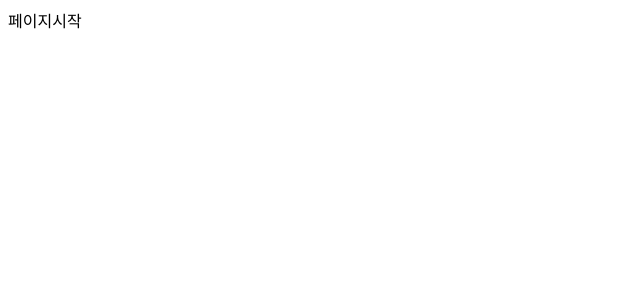
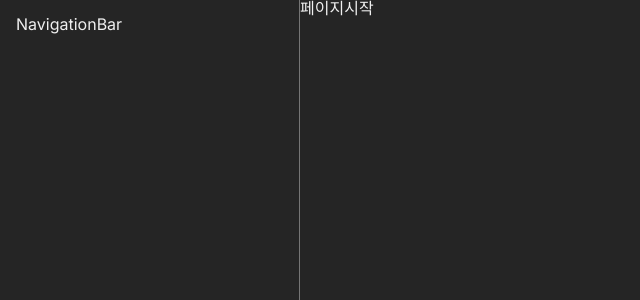
Before and after one commit to teamA-Portfolio/new-portfolio, a Next.js app: page / in a window 1280 px wide. Shown: the top 300 px of the page, without its empty margins (0-640 px from the left). Built offline with nearby package versions, Linux system fonts and the light colour scheme.

Commit message:
projectLayout

```diff
--- a/app/layout.tsx
+++ b/app/layout.tsx
@@ -1,21 +1,25 @@
-import type { Metadata } from 'next'
-import { Inter } from 'next/font/google'
+import type { Metadata } from "next";
+import { Inter } from "next/font/google";
+import "./styles/global.scss";
+import NavigationBar from "./component/NavigationBar";
 
-const inter = Inter({ subsets: ['latin'] })
+const inter = Inter({ subsets: ["latin"] });
 
 export const metadata: Metadata = {
-  title: 'Create Next App',
-  description: 'Generated by create next app',
+  title: "Create Next App",
+  description: "Generated by create next app",
+};
+
+interface RootLayoutProps {
+  children: React.ReactNode;
 }
-
-export default function RootLayout({
-  children,
-}: {
-  children: React.ReactNode
-}) {
+export default function RootLayout({ children }: RootLayoutProps) {
   return (
     <html lang="en">
-      <body className={inter.className}>{children}</body>
+      <body className={inter.className}>
+        <NavigationBar />
+        {children}
+      </body>
     </html>
-  )
+  );
 }
--- a/app/page.tsx
+++ b/app/page.tsx
@@ -1,8 +1,7 @@
-
 export default function Home() {
   return (
     <main>
       <div>페이지시작</div>
     </main>
-  )
+  );
 }
--- /dev/null
+++ b/app/styles/global.scss
@@ -0,0 +1,25 @@
+@import "reset.css";
+
+* {
+  color: #efefef;
+}
+
+body {
+  background-color: #252525;
+  display: flex;
+
+  --leftSidePadding: 300px;
+  > div {
+    position: fixed;
+    top: 0;
+    left: 0;
+    width: var(--leftSidePadding);
+    height: 100vh;
+    padding: 16px;
+    border-right: 1.5px solid #757575;
+  }
+  > main {
+    width: calc(100% - var(--leftSidePadding));
+    margin-left: var(--leftSidePadding);
+  }
+}
--- /dev/null
+++ b/app/styles/reset.css
@@ -0,0 +1,130 @@
+/* http://meyerweb.com/eric/tools/css/reset/
+   v2.0 | 20110126
+   License: none (public domain)
+*/
+
+html,
+body,
+div,
+span,
+applet,
+object,
+iframe,
+h1,
+h2,
+h3,
+h4,
+h5,
+h6,
+p,
+blockquote,
+pre,
+a,
+abbr,
+acronym,
+address,
+big,
+cite,
+code,
+del,
+dfn,
+em,
+img,
+ins,
+kbd,
+q,
+s,
+samp,
+small,
+strike,
+strong,
+sub,
+sup,
+tt,
+var,
+b,
+u,
+i,
+center,
+dl,
+dt,
+dd,
+ol,
+ul,
+li,
+fieldset,
+form,
+label,
+legend,
+table,
+caption,
+tbody,
+tfoot,
+thead,
+tr,
+th,
+td,
+article,
+aside,
+canvas,
+details,
+embed,
+figure,
+figcaption,
+footer,
+header,
+hgroup,
+menu,
+nav,
+output,
+ruby,
+section,
+summary,
+time,
+mark,
+audio,
+video {
+  margin: 0;
+  padding: 0;
+  border: 0;
+  font-size: 100%;
+  font: inherit;
+  vertical-align: baseline;
+  box-sizing: border-box;
+}
+/* HTML5 display-role reset for older browsers */
+article,
+aside,
+details,
+figcaption,
+figure,
+footer,
+header,
+hgroup,
+menu,
+nav,
+section {
+  display: block;
+}
+body {
+  line-height: 1;
+}
+ol,
+ul {
+  list-style: none;
+}
+blockquote,
+q {
+  quotes: none;
+}
+blockquote:before,
+blockquote:after,
+q:before,
+q:after {
+  content: "";
+  content: none;
+}
+table {
+  border-collapse: collapse;
+  border-spacing: 0;
+}
--- a/package.json
+++ b/package.json
@@ -17,6 +17,7 @@
     "next": "13.4.19",
     "react": "18.2.0",
     "react-dom": "18.2.0",
+    "sass": "^1.67.0",
     "typescript": "5.2.2"
   }
 }
```
Also changed, not shown: 1 other file (tests, documents, lock files or other folders).
